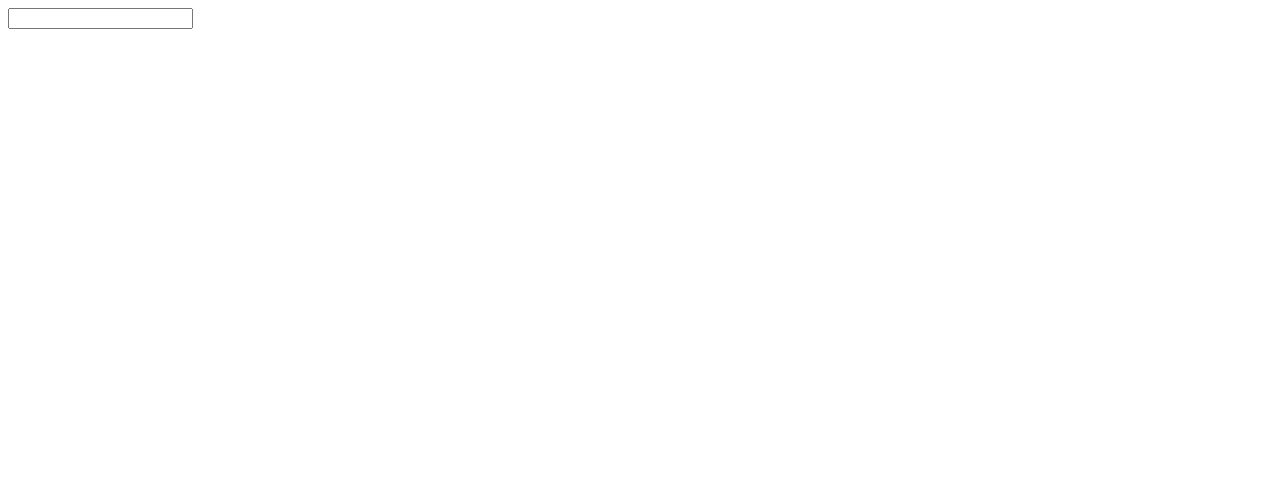
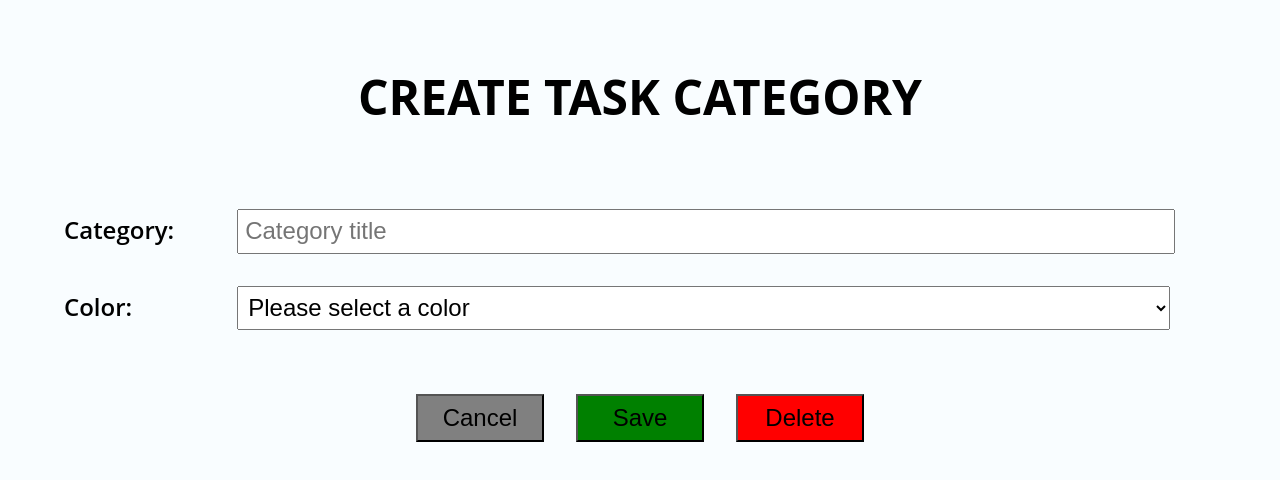
Before and after one commit to Mahsa-kf/ToDoList-React, a React (Create React App) app: page / in a window 1280 px wide. Shown: the top 480 px of the page. Built offline with nearby package versions, Linux system fonts and the light colour scheme.

Commit message:
created task category page connect to web API

```diff
--- a/package.json
+++ b/package.json
@@ -1,7 +1,7 @@
 {
   "name": "to-do-list",
   "version": "0.1.0",
-  "private": true,
+  "private": false,
   "dependencies": {
     "@testing-library/jest-dom": "^5.11.9",
     "@testing-library/react": "^11.2.5",
--- a/src/Components/App.js
+++ b/src/Components/App.js
@@ -1,46 +1,15 @@
 import React, {useState, useEffect} from "react"
-import CountButton from './CountButton/CountButton.js'
-import SearchBar from './SearchBar/SearchBar.js'
-
-
+import CategoryForm from "./CategoryForm/CategoryForm.js"
+import TaskForm from "./TaskForm/TaskForm.js"
 
 const App = () => {
-    const [productsState, setProductsState] = useState([])
-
-    // useEffect(() => {
-
-    //     fetch('https://fakestoreapi.com/products')
-    //         .then((res) => res.json())
-    //         .then((productsArray) => {
-    //            const newProductsState = productsArray.map((product) => {
-    //            return product.title
-    //         })
-    //         setProductsState(newProductsState)
-    //     })
-    // }, [])
-
-
-
-    //     setTimeout(() => {
-    //         setProductsState([
-    //                 "tooth paste",
-    //                 "tooth brush",
-    //                 "mouth wash",
-    //                 "dental floss",
-    //                 "mouth guard",
-    //              ])
-    //             },2000)
-    //  }, [])
-
-     const hasProducts = productsState.length > 0
 
     return (
-        <div>
+        <div className="main">
 
-            { <SearchBar products = {productsState} /> }
+            { <CategoryForm/> }
+            {/* { <TaskForm/> }  */}
         </div>
-
-
     )
 }
 
--- /dev/null
+++ b/src/Components/CategoryForm/CategoryForm.css
@@ -0,0 +1,3 @@
+h1 {
+    text-align: center;
+}
--- a/src/Components/CategoryForm/CategoryForm.js
+++ b/src/Components/CategoryForm/CategoryForm.js
@@ -1,16 +1,67 @@
-import React, { useState} from 'react'
+import React, { useState } from 'react'
+import './CategoryForm.css'
+import '../../styles/form.css'
 
-export default function CategoryForm() {
 
-    const [input, setInput] = useState('');
+const CategoryForm = (props) => {
 
-    return (
+  //create category state
+  const [category, setCategory] = useState({})
+
+  const onInputChange = (event) => {
+    category[event.target.name] = event.target.value
+    setCategory(category)
+  }
+
+  const save = (event) => {
+    event.preventDefault()
+    fetch('http://localhost:5673/api/Category/AddCategory', {
+      method: 'POST',
+      body: JSON.stringify(category),
+      headers: { 'Content-Type': 'application/json' },
+    })
+    // .then(json => setCategory(json))
+  }
+
+  return (
+    <div>
+      <h1>Create Task Category</h1>
       <form className="todo-form">
-          <input type='text' placeholder='Add a todo' value={input} name='text' className= 'todo-input'/>
-          <button className='todo-button'>Add to do</button>
+        <div>
+          <label htmlFor="">Category:</label>
+          <input type='text'
+            id="categoryTitle"
+            name="categoryTitle"
+            placeholder='Category title'
+            value={category.categoryTitle}
+            onChange={onInputChange}
+          />
+        </div>
+        <div>
+          <label>Color:</label>
+          <select id="color"
+              name="color"
+              value={category.color}
+              onChange={onInputChange}
+              style={{ color: category.color }}>
+            <option value="" style={{ color: 'black' }}>Please select a color</option>
+            <option value="red" style={{ color: 'red' }}>red</option>
+            <option value="blue" style={{ color: 'blue' }}>blue</option>
+            <option value="orange" style={{ color: 'orange' }}>Orange</option>
+            <option value="pink" style={{ color: 'pink' }}>pink</option>
+            <option value="green" style={{ color: 'green' }}>Green</option>
+            <option value="Purple" style={{ color: 'Purple' }}>Purple</option>
+            <option value="yellow" style={{ color: 'yellow' }}>yellow</option>
+          </select>
+        </div>
       </form>
-
-    )
+      <div className="btn-container">
+        <button className="btn-cancel">Cancel</button>
+        <button onClick={save} className="btn-save">Save</button>
+        <button className="btn-delete">Delete</button>
+      </div>
+    </div>
+  )
 }
 
-export default Form
+export default CategoryForm
--- a/src/Components/CountButton/CountButton.css
+++ /dev/null
@@ -1,3 +0,0 @@
-/* .count-display{
-    /* background: aqua;
-}*/
--- a/src/Components/CountButton/CountButton.js
+++ /dev/null
@@ -1,51 +0,0 @@
-import React, {useState, useEffect} from "react";
-import "./CountButton.css"
-
-
-
-// function CountButton(){}
-const CountButton = (props) => { //prop is a value passed in a component if want to have different increment by in our countbutton or component.
-
-    const [currentCount, setCurrentCount] = useState(0)
-
-    const handleClick = () => {
-        setCurrentCount(currentCount + props.incrementBy)
-    }
-
-    useEffect(() => {
-       if (currentCount === 20) {
-           setCurrentCount(0)
-       }
-    }, [currentCount])
-
-
-    return (
-        <div /*style={divStyle}*/>
-            <button  onClick={handleClick}>+{props.incrementBy}</button>
-            <div className="count-display">{currentCount}</div>
-        </div>
-        )
-    }
-
-    export default CountButton
-
-
-    //  const buttonStyle = {
-    //      background: props.buttonColor,
-    //      borderRadius: props.borderRadius,
-
-    //  }
-
-    /* Styling in react : style Object
-    const divStyle = {
-        color: "blue",
-        border:"1px solid black",
-        borderRadius:"10px",
-
-    }
-
-/*
-    attributes with two names on it will write by camel case like:
-        border-radius: 10px
-
-*/
--- a/src/Components/SearchBar/SearchBar.js
+++ /dev/null
@@ -1,38 +0,0 @@
-import React, { useState } from "react"
-import "./SearchBar.css"
-
-const SearchBar = (props) => {
-    const [searchValue, setSearchValue] = useState("")
-
-    const handleInputChange = (event) => {
-     setSearchValue(event.target.value)
-    }
-
-    const handleClearClick = () => {
-        setSearchValue("")
-    }
-
-    const shouldDisplayButton = searchValue.length > 0
-
-
-    const filterProducts = props.products.filter((product) => {
-    return product.includes(searchValue)
-})
-
-
-
-    return (
-        <div>
-            <input type="text" value={searchValue} onChange={handleInputChange} />
-            {(shouldDisplayButton) && <button onClick={handleClearClick}>clear</button>}
-
-         <ul>
-         {filterProducts.map((product) => {
-            return <li key={product}>{product}</li>
-            })}
-         </ul>
-        </div>
-    )
-}
-
-export default SearchBar
--- /dev/null
+++ b/src/Components/TaskForm/TaskForm.js
@@ -0,0 +1,45 @@
+import React, { useState } from 'react'
+import './TaskForm.css'
+import '../../styles/form.css'
+
+
+const TaskForm = (props) => {
+
+  //create task state
+  const [task, setTask] = useState({})
+
+  const onInputChange = (event) => {
+    task[event.target.name] = event.target.value
+    setTask(task)
+  }
+
+  const save = (event) => {
+    event.preventDefault()
+    fetch('http://localhost:5673/api/Task/AddTask', {
+      method: 'POST',
+      body: JSON.stringify(task),
+      headers: { 'Content-Type': 'application/json' },
+    })
+    // .then(json => setTask(json))
+  }
+
+
+
+
+  return (
+    <div>
+      <h1>Create Task</h1>
+      <form className="todo-form">
+
+
+      </form>
+      <div className="btn-container">
+        <button className="btn-cancel">Cancel</button>
+        <button className="btn-save">Save</button>
+        <button className="btn-delete">Delete</button>
+      </div>
+    </div>
+  )
+}
+
+export default TaskForm
--- a/src/index.js
+++ b/src/index.js
@@ -1,9 +1,6 @@
 import React from "react"
 import ReactDom from "react-dom"
 import App from "./Components/App"
-//import "./styles/global.css"
-
-
-
+import "./styles/global.css"
 
 ReactDom.render(<App />, document.getElementById("root"))
--- /dev/null
+++ b/src/styles/form.css
@@ -0,0 +1,46 @@
+input, select {
+    font-size: 1.5rem;
+    padding: 0.4rem;
+    margin: 1rem 0;
+    width: 80%;
+    min-width: 30rem;
+}
+
+select {
+    width: 81% !important;
+    min-width: 32rem !important;
+}
+
+label {
+    display: inline-block;
+    width:15%;
+    min-width: 8rem;
+    font-weight: 600;
+}
+
+.btn-container {
+    width: 100%;
+    text-align: center;
+    margin-top: 2rem;
+}
+
+
+button {
+    padding: 0.5rem;
+    font-size: 1.5rem;
+    width: 8rem;
+    margin: 1rem;
+    text-align: center;
+}
+
+.btn-delete {
+    background: red;
+}
+
+.btn-save {
+    background: green;
+}
+
+.btn-cancel {
+    background: gray;
+}
--- a/src/styles/global.css
+++ b/src/styles/global.css
@@ -1,3 +1,28 @@
-* {
-    font-size: 1.5 rem;
+body {
+    font-family: "Open Sans","Arial";
+    font-size: 1.5rem;
+    background: gray;
+    position: absolute;
+    width: 100%;
+    margin: 0;
+    bottom: 4rem;
+    top: 0;
 }
+
+#root {
+    height: 100%;
+}
+
+.main{
+    max-width: 1200px;
+    text-align: left;
+    margin:0 auto;
+    background: #F9FDFF;
+    padding: 2rem 5vw;
+    height: 100%;
+}
+
+h1 {
+    text-transform: uppercase;
+    margin: 2rem 0 4rem 0;
+}
```
Also changed, not shown: src/Components/TaskForm/TaskForm.css (added).
